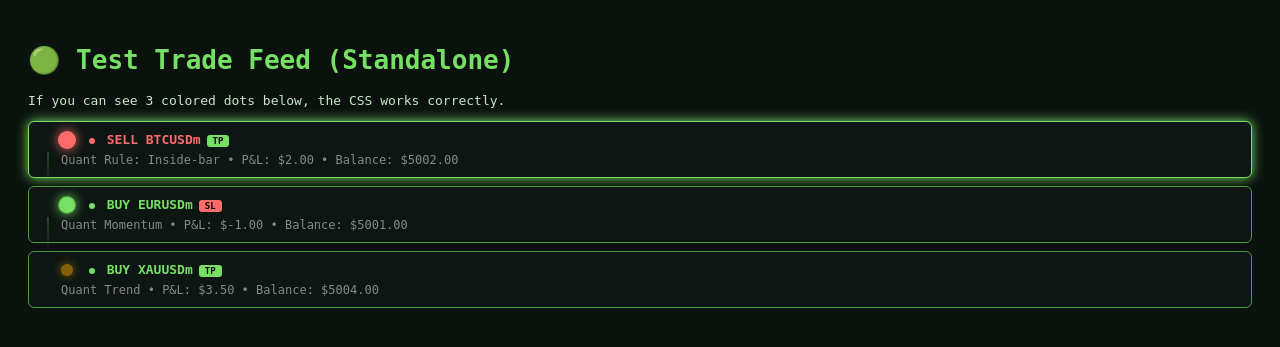
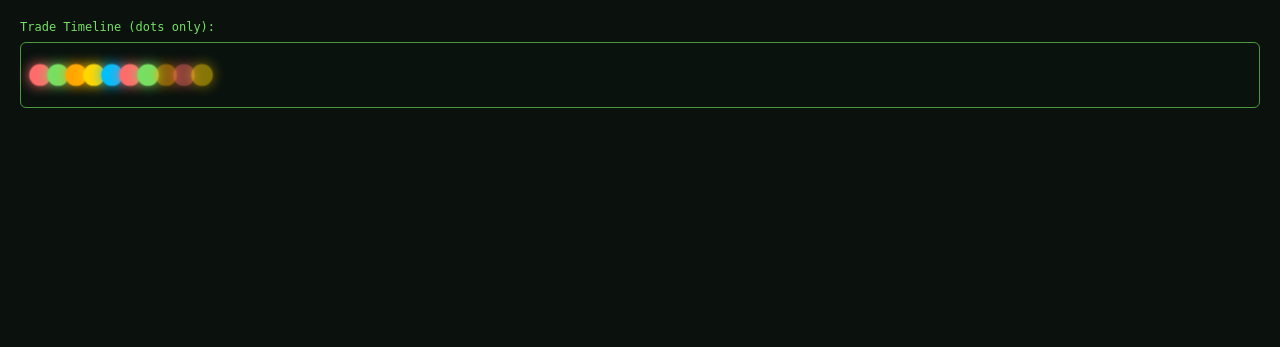
Before and after one commit to Dkpiec/AI-Hedgefund-bot, a FastAPI app: page /test-dots in a window 1280 px wide. Shown: the top 347 px of the page. Run offline with FastAPI, Linux system fonts and the light colour scheme.

Commit message:
ui: test_dots.html is now dots-only, no text

```diff
--- a/src/dashboard/templates/test_dots.html
+++ b/src/dashboard/templates/test_dots.html
@@ -3,90 +3,60 @@
 <head>
 <meta charset="UTF-8" />
 <meta name="viewport" content="width=device-width, initial-scale=1.0" />
-<title>AI Hedge Fund Bot - Trade Feed Test</title>
+<title>AI Hedge Fund Bot - Dots Only</title>
 <style>
-  body { background: #0B120E; color: #c8e6c9; font-family: monospace; padding: 20px; }
-  .trade-row {
-    background: #0d1612;
+  body { background: #0B120E; color: #c8e6c9; font-family: monospace; padding: 20px; margin: 0; }
+  #timeline {
+    display: flex;
+    align-items: center;
+    flex-wrap: wrap;
+    gap: 4px;
+    padding: 12px;
+    background: #0a120e;
     border: 1px solid #4a9a3d;
     border-radius: 6px;
-    padding: 10px 10px 10px 32px;
-    margin: 8px 0;
-    position: relative;
+    min-height: 40px;
   }
-  .trade-marker {
+  .dot {
     display: inline-block;
-    width: 12px;
-    height: 12px;
+    width: 14px;
+    height: 14px;
     border-radius: 50%;
-    margin-right: 8px;
-    vertical-align: middle;
-    box-shadow: 0 0 8px currentColor;
+    flex-shrink: 0;
+    animation: dotPulse 1.5s ease-in-out infinite;
   }
-  .trade-marker.fresh { animation: dotPulse 1.2s ease-in-out infinite; }
-  .trade-marker.recent { animation: dotPulse 2.5s ease-in-out infinite; }
-  .trade-marker.stale { opacity: 0.5; }
+  .dot.fresh { animation-duration: 1.0s; }
+  .dot.stale { opacity: 0.5; }
   @keyframes dotPulse {
     0%, 100% { transform: scale(1); }
-    50% { transform: scale(1.5); }
+    50% { transform: scale(1.6); }
   }
-  .trade-connector {
-    position: absolute;
-    left: 18px;
-    top: 30px;
-    bottom: -10px;
-    width: 2px;
-    background: linear-gradient(to bottom, #4a9a3d 0%, transparent 100%);
-    opacity: 0.4;
-  }
-  .trade-row:last-child .trade-connector { display: none; }
-  .trade-row.latest { border-color: #75E063; box-shadow: 0 0 12px #75E063; }
-  .signal-dot {
-    display: inline-block;
-    width: 6px;
-    height: 6px;
-    border-radius: 50%;
-    margin-right: 4px;
-  }
-  .trade-tag {
-    display: inline-block;
-    padding: 1px 6px;
-    border-radius: 3px;
-    font-size: 9px;
-    font-weight: bold;
-    margin-left: 6px;
-  }
-  .h1 { color: #75E063; }
+  .label { color: #75E063; font-size: 12px; margin-bottom: 8px; }
 </style>
 </head>
 <body>
-  <h1 class="h1">🟢 Test Trade Feed (Standalone)</h1>
-  <p>If you can see 3 colored dots below, the CSS works correctly.</p>
-  <div id="test-feed"></div>
+  <div class="label">Trade Timeline (dots only):</div>
+  <div id="timeline"></div>
 
 <script>
   const assetColors = { 'EURUSDm': '#75E063', 'GBPUSDm': '#FFD700', 'BTCUSDm': '#FF6B6B', 'XAUUSDm': '#FFA500', 'USDJPYm': '#00BFFF' };
   const sample = [
-    { asset: 'BTCUSDm', signal: 'SELL', outcome: 'TP_HIT', pnl: 2.0, balance_after: 5002, time: new Date().toISOString(), logic: 'Quant Rule: Inside-bar' },
-    { asset: 'EURUSDm', signal: 'BUY', outcome: 'SL_HIT', pnl: -1.0, balance_after: 5001, time: new Date(Date.now()-300000).toISOString(), logic: 'Quant Momentum' },
-    { asset: 'XAUUSDm', signal: 'BUY', outcome: 'TP_HIT', pnl: 3.5, balance_after: 5004, time: new Date(Date.now()-600000).toISOString(), logic: 'Quant Trend' },
+    { asset: 'BTCUSDm', time: new Date().toISOString() },
+    { asset: 'EURUSDm', time: new Date(Date.now()-30000).toISOString() },
+    { asset: 'XAUUSDm', time: new Date(Date.now()-60000).toISOString() },
+    { asset: 'GBPUSDm', time: new Date(Date.now()-90000).toISOString() },
+    { asset: 'USDJPYm', time: new Date(Date.now()-120000).toISOString() },
+    { asset: 'BTCUSDm', time: new Date(Date.now()-150000).toISOString() },
+    { asset: 'EURUSDm', time: new Date(Date.now()-180000).toISOString() },
+    { asset: 'XAUUSDm', time: new Date(Date.now()-210000).toISOString() },
+    { asset: 'BTCUSDm', time: new Date(Date.now()-240000).toISOString() },
+    { asset: 'GBPUSDm', time: new Date(Date.now()-270000).toISOString() },
   ];
-  const feed = document.getElementById('test-feed');
-  feed.innerHTML = sample.map((t, i) => {
-    const color = assetColors[t.asset] || '#75E063';
-    const tPnl = t.pnl;
-    const tColor = tPnl > 0 ? '#75E063' : '#FF6B6B';
-    const dotClass = i === 0 ? 'fresh' : i === 1 ? 'recent' : 'stale';
-    const outcomeTag = t.outcome === 'TP_HIT' ? '<span class="trade-tag" style="background:#75E063;color:#000">TP</span>' : '<span class="trade-tag" style="background:#FF6B6B;color:#000">SL</span>';
-    return `
-      <div class="trade-row ${i === 0 ? 'latest' : ''}">
-        <div class="trade-connector"></div>
-        <span class="trade-marker ${dotClass}" style="background:${color};color:${color}"></span>
-        <span class="signal-dot" style="background:${t.signal === 'BUY' ? '#75E063' : '#FF6B6B'}"></span>
-        <strong style="color:${t.signal === 'BUY' ? '#75E063' : '#FF6B6B'}">${t.signal} ${t.asset}</strong>${outcomeTag}
-        <div style="margin-top:6px;font-size:12px;color:#888">${t.logic} • P&L: $${tPnl.toFixed(2)} • Balance: $${t.balance_after.toFixed(2)}</div>
-      </div>
-    `;
+  const tl = document.getElementById('timeline');
+  tl.innerHTML = sample.map((t, i) => {
+    const c = assetColors[t.asset] || '#75E063';
+    const cls = i === 0 ? 'fresh' : (i > 6 ? 'stale' : '');
+    return '<span class="dot ' + cls + '" title="' + t.asset + ' @ ' + new Date(t.time).toLocaleTimeString() + '" style="background:' + c + ';box-shadow:0 0 8px ' + c + ';"></span>';
   }).join('');
 </script>
 </body>
```
